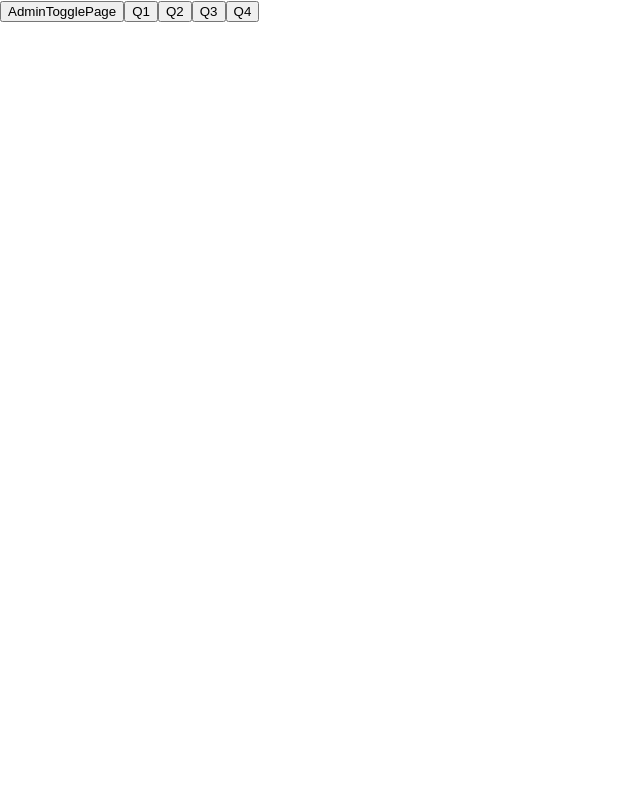
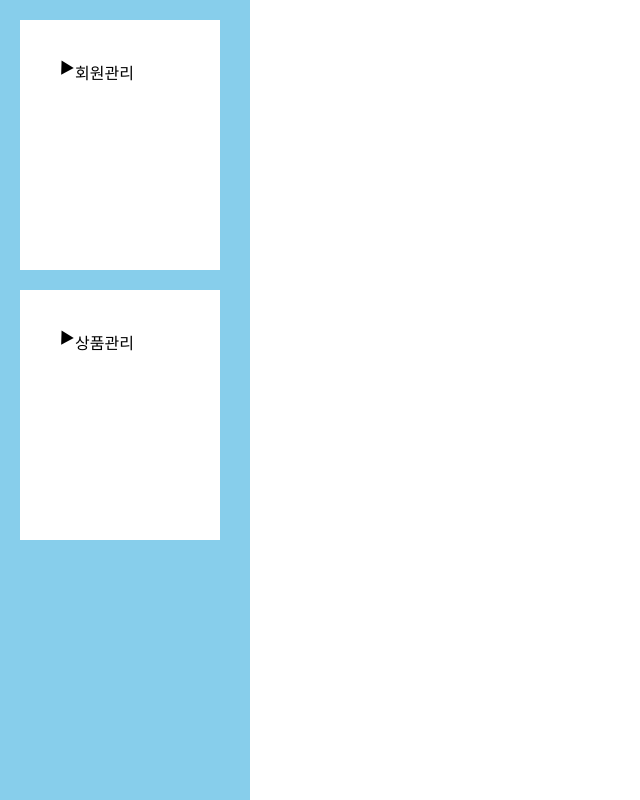
Before and after one commit to mobi-community/mobi-2nd-begginer-1, a React (Create React App) app: page / in a window 1280 px wide. Shown: the whole page, without its empty margins (0-640 px from the left). Built offline with nearby package versions, Linux system fonts and the light colour scheme.

Commit message:
style : css적용

```diff
--- a/src/App.js
+++ b/src/App.js
@@ -1,10 +1,12 @@
 import "./App.css";
 import { RouterProvider } from "react-router-dom";
 import router from "./router/router";
+import { GlobalStyles } from "./style/global";
 
 function App() {
   return (
     <>
+      <GlobalStyles />
       <RouterProvider router={router} />
     </>
   );
--- a/src/AdminTogglePage/components/Filtering.js
+++ b/src/components/Filtering.js
@@ -1,16 +1,3 @@
-/*
-[4] **필터링 옵션 만들기**
-
-- 20개씩 보기, 50개씩 보기 => perPage
-- 이름 순, 마지막 로그인 순, 생년월일 순으로 정렬하기 => sortBy
-- 오름차순 내림차순 정렬하기 => order
-
-단, 모든 조건의 필터링은 반드시 모두 뒤로가기가 지원 되어야합니다.
-**ex)**
-
-**20개씩 → 50개씩 보기, 이름순, 오름차순 → 내림차순(뒤로가기) →  50개씩 보기, 이름순, 오름차순**
-*/
-
 import { useState, useEffect } from "react";
 import { useSearchParams } from "react-router-dom";
 import styled from "styled-components";
@@ -25,15 +12,12 @@ const Filtering = ({ sortedList, setSortedList, userList }) => {
 
   const sortBy = searchParams.get("sortBy") || "name";
   const orderBy = searchParams.get("orderBy") || "ascend";
-
   const currentPage = searchParams.get("page") || 1;
   const perPage = searchParams.get("perPage") || 20;
 
   //데이터 나누기
 
   //현재 페이지에 보이는 콘텐츠 리스트
-  // const userListData = userList.slice(currentFirstIndex, currentLastIndex);
-
   const sliceDataByPerPage = (list) => {
     const currentFirstIndex = (currentPage - 1) * perPage;
     const currentLastIndex = currentPage * perPage;
@@ -43,13 +27,10 @@ const Filtering = ({ sortedList, setSortedList, userList }) => {
 
   useEffect(() => {
     if (sortBy === "name") {
-      console.log("이름 정렬");
       SortByName();
     } else if (sortBy === "recentLogin") {
-      console.log("로그인 정렬");
       sortByLastLoginDate();
     } else {
-      console.log("생일 정렬");
       sortByBirthDate();
     }
   }, [searchParams]);
@@ -76,14 +57,12 @@ const Filtering = ({ sortedList, setSortedList, userList }) => {
         const bDate = new Date(b.lastLoginDate);
         return aDate - bDate;
       });
-      setSortedList(lastLoginDateList);
     } else {
       lastLoginDateList = userList.sort((a, b) => {
         const aDate = new Date(a.lastLoginDate);
         const bDate = new Date(b.lastLoginDate);
         return bDate - aDate;
       });
-      setSortedList(lastLoginDateList);
     }
     const slicedData = sliceDataByPerPage(lastLoginDateList);
     setSortedList(slicedData);
@@ -98,14 +77,12 @@ const Filtering = ({ sortedList, setSortedList, userList }) => {
         const bDate = new Date(b.birthDate);
         return aDate - bDate;
       });
-      setSortedList(birthDateList);
     } else {
       birthDateList = userList.sort((a, b) => {
         const aDate = new Date(a.birthDate);
         const bDate = new Date(b.birthDate);
         return bDate - aDate;
       });
-      setSortedList(birthDateList);
     }
     const slicedData = sliceDataByPerPage(birthDateList);
     setSortedList(slicedData);
@@ -113,19 +90,34 @@ const Filtering = ({ sortedList, setSortedList, userList }) => {
 
   return (
     <S.Wrapper>
-      <select name="perPage" onChange={onChangeValue}>
-        <option value="20">20개씩</option>
-        <option value="50">50개씩</option>
-      </select>
-      <select name="sortBy" onChange={onChangeValue}>
-        <option value="name">이름 순</option>
-        <option value="recentLogin">마지막 로그인 순</option>
-        <option value="birth">생년월일 순</option>
-      </select>
-      <select name="orderBy" onChange={onChangeValue}>
-        <option value="ascend">오름차순</option>
-        <option value="descend">내림차순</option>
-      </select>
+      <S.Text>filter options</S.Text>
+      <S.Select name="perPage" onChange={onChangeValue}>
+        <option value="20" selected={Number(perPage) === 20}>
+          20개씩
+        </option>
+        <option value="50" selected={Number(perPage) === 50}>
+          50개씩
+        </option>
+      </S.Select>
+      <S.Select name="sortBy" onChange={onChangeValue}>
+        <option value="name" selected={sortBy === "name"}>
+          이름 순
+        </option>
+        <option value="recentLogin" selected={sortBy === "recentLogin"}>
+          마지막 로그인 순
+        </option>
+        <option value="birth" selected={sortBy === "birthDate"}>
+          생년월일 순
+        </option>
+      </S.Select>
+      <S.Select name="orderBy" onChange={onChangeValue}>
+        <option value="ascend" selected={orderBy === "ascend"}>
+          오름차순
+        </option>
+        <option value="descend" selected={orderBy === "descend"}>
+          내림차순
+        </option>
+      </S.Select>
     </S.Wrapper>
   );
 };
@@ -133,9 +125,24 @@ const Filtering = ({ sortedList, setSortedList, userList }) => {
 export default Filtering;
 
 const Wrapper = styled.div`
-  width: 500px;
+  width: 100%;
+  display: flex;
+  align-items: center;
+  justify-content: center;
+  margin-top: 40px;
+  gap: 10px;
+`;
+
+const Text = styled.div`
+  font-weight: 600;
+`;
+
+const Select = styled.select`
+  font-size: 15px;
 `;
 
 export const S = {
   Wrapper,
+  Text,
+  Select,
 };
--- a/src/AdminTogglePage/components/Pagination.js
+++ b/src/components/Pagination.js
@@ -16,14 +16,6 @@ const Pagination = ({ totalLength, pagesPerGroup }) => {
 
   const perPage = Number(searchParams.get("perPage")) || 20;
   const page = Number(searchParams.get("page")) || 1;
-
-  //필요한 변수 지정
-  //총 콘텐츠 개수 : totalContentsLength = 200
-  //한 페이지 유저 개수 : contentPerPage = 20
-  //총 페이지 개수 = 마지막 페이지 개수 : lastPage = 10
-  //현재 페이지 : currentPage = 1 ~ 10
-
-  // const contentPerPage = 20;
   const totalPage = totalLength / perPage;
   //:id => 파라미터 => 라우터에 설정이 필요
   //?page=12 => 쿼리스트링 => url에 포함x => 라우터 관련 없음
@@ -38,11 +30,6 @@ const Pagination = ({ totalLength, pagesPerGroup }) => {
   //현재 페이지 그룹 : currentGroup
   //한 그룹당 보여줄 페이지 개수 : pagesPerGroup = 5
   //총 페이지 그룹 개수 : 총 페이지 개수 / 한 그룹당 보여줄 페이지 개수 = 2
-  // const pagesPerGroup = 5;
-  const [currentGroup, setCurrentGroup] = useState(1);
-
-  const lastGroup = Math.ceil(totalPage / pagesPerGroup);
-
   //[1,2,3,4,5] => 1그룹
   //[6,7,8,9,10] => 2그룹
 
@@ -73,7 +60,6 @@ const Pagination = ({ totalLength, pagesPerGroup }) => {
   //페이지 그룹을 바꿔주는 함수 => 현재 페이지가 바뀔 때마다 실행
   useEffect(() => {
     const newCurrentGroup = Math.ceil(currentPage / pagesPerGroup);
-    setCurrentGroup(newCurrentGroup);
     searchParams.set("page", currentPage);
     setSearchParams(searchParams);
   }, [currentPage]);
@@ -87,26 +73,28 @@ const Pagination = ({ totalLength, pagesPerGroup }) => {
     setCurrentPage(pageNumber);
   };
 
+  const Buttons = Array(pagesPerGroup) //5
+    .fill()
+    .map((_, idx) => {
+      const currentGroup = Math.ceil(currentPage / 5);
+      const pageNumber = (currentGroup - 1) * pagesPerGroup + idx + 1;
+      // data가 없으면 얼리 리턴으로 버튼 생성 X
+      if (totalLength > perPage * idx) return pageNumber;
+    });
+
   return (
     <S.Wrapper>
       <S.Button onClick={onMoveStartPage}>≪</S.Button>
       <S.Button onClick={onMovePrevPage}>＜</S.Button>
       {/*버튼들 현재 그룹 => 해당 버튼들만 보여주기*/}
-      {Array(pagesPerGroup) //5
-        .fill()
-        .map((el, idx) => {
-          const pageNumber = (currentGroup - 1) * pagesPerGroup + idx + 1;
-          const isFocus = pageNumber === page;
-
-          // data가 없으면 얼리 리턴으로 버튼 생성 X
-          if (totalLength <= perPage * idx) return;
-
+      {Buttons.map((pageNumber) => {
+        if (!pageNumber) return;
         return (
           <S.Button
             onClick={() => {
               onMoveTargetPage(pageNumber);
             }}
-              isFocus={isFocus}
+            isFocus={pageNumber === page}
           >
             {pageNumber}
           </S.Button>
@@ -122,10 +110,22 @@ export default Pagination;
 const Wrapper = styled.div`
   width: 500px;
   height: 100px;
+  display: flex;
+  align-items: center;
+  justify-content: center;
 `;
 
 const Button = styled.button`
-  background-color: ${({ isFocus }) => (isFocus ? "red" : "white")};
+  background-color: ${({ isFocus }) => (isFocus ? "skyblue" : "white")};
+  width: 30px;
+  height: 30px;
+  font-size: 15px;
+  font-weight: 400;
+  border-radius: 50%;
+
+  :hover {
+    border: 1px solid skyblue;
+  }
 `;
 
 export const S = {
--- a/src/AdminTogglePage/components/UserTable.js
+++ b/src/components/UserTable.js
@@ -2,6 +2,7 @@ import { useSearchParams } from "react-router-dom";
 import OneUser from "./OneUser";
 import Pagination from "./Pagination";
 import { useEffect, useState } from "react";
+import styled from "styled-components";
 
 const UserTable = ({ userList }) => {
   //useSearchParams
@@ -9,7 +10,7 @@ const UserTable = ({ userList }) => {
 
   return (
     <>
-      <table>
+      <S.Table>
         <tr>
           <td>아이디</td>
           <td>이름</td>
@@ -20,9 +21,24 @@ const UserTable = ({ userList }) => {
         {userList.map((user, index) => {
           return <OneUser key={user.id} user={user} />;
         })}
-      </table>
+      </S.Table>
     </>
   );
 };
 
 export default UserTable;
+
+const Table = styled.table`
+  margin-top: 50px;
+
+  tr {
+    border: 1px solid grey;
+    td {
+      padding: 5px;
+    }
+  }
+`;
+
+const S = {
+  Table,
+};
--- /dev/null
+++ b/src/layout/SideMenu.js
@@ -0,0 +1,137 @@
+import styled from "styled-components";
+import { Outlet } from "react-router-dom";
+import { useState } from "react";
+import { ReactComponent as OpenIcon } from "../asset/toggleOpen.svg";
+import { ReactComponent as CloseIcon } from "../asset/toggleClose.svg";
+
+const menuList = [
+  {
+    title: "회원관리",
+    options: [
+      {
+        subTitle: "회원목록",
+      },
+      {
+        subTitle: "회원등록",
+      },
+    ],
+  },
+  {
+    title: "상품관리",
+    options: [
+      {
+        subTitle: "상품목록",
+      },
+      {
+        subTitle: "상품등록",
+      },
+    ],
+  },
+];
+
+const SideMenuLayout = () => {
+  //회원관리
+  const [isToggle, setIsToggle] = useState([false, false]);
+
+  const onIsToggleChange = (index) => {
+    setIsToggle((prev) => {
+      const updatedState = [...prev];
+      updatedState[index] = !prev[index];
+      return updatedState;
+    });
+  };
+
+  return (
+    <S.Wrapper>
+      <S.SideNavWrapper>
+        {menuList.map((menu, index) => {
+          return (
+            <S.ToggleSlide>
+              <S.ToggleIcon>
+                {isToggle[index] ? (
+                  <OpenIcon
+                    onClick={() => {
+                      onIsToggleChange(index);
+                    }}
+                  />
+                ) : (
+                  <CloseIcon
+                    onClick={() => {
+                      onIsToggleChange(index);
+                    }}
+                  />
+                )}
+              </S.ToggleIcon>
+
+              <S.Menu>
+                <S.Text>{menu.title}</S.Text>
+                {isToggle[index] &&
+                  menu.options.map((option) => {
+                    return <S.SubMenu>- {option.subTitle}</S.SubMenu>;
+                  })}
+              </S.Menu>
+            </S.ToggleSlide>
+          );
+        })}
+      </S.SideNavWrapper>
+      <Outlet />
+    </S.Wrapper>
+  );
+};
+
+export default SideMenuLayout;
+
+const Wrapper = styled.div`
+  display: flex;
+`;
+
+const SideNavWrapper = styled.div`
+  width: 250px;
+  height: 100vh;
+  background-color: skyblue;
+  position: fixed;
+`;
+
+const ToggleSlide = styled.div`
+  width: 200px;
+  height: 250px;
+  background-color: #fff;
+  margin: 20px;
+  padding: 40px;
+  font-size: x-large;
+  display: flex;
+`;
+
+const ToggleIcon = styled.div`
+  display: flex;
+  justify-content: start;
+  cursor: pointer;
+`;
+
+const Text = styled.div`
+  font-size: 16px;
+  font-weight: 400;
+`;
+
+const Menu = styled.div`
+  display: flex;
+  flex-direction: column;
+`;
+
+const SubMenu = styled.div`
+  /* width: 150px;
+  height: 150px; */
+  /* color: gray; */
+  font-size: 14px;
+  cursor: pointer;
+`;
+
+const S = {
+  Wrapper,
+  SideNavWrapper,
+  ToggleSlide,
+  ToggleIcon,
+  Text,
+  Menu,
+  SubMenu,
+};
--- a/src/AdminTogglePage/index.js
+++ b/src/page/AdminTogglePage.js
@@ -1,24 +1,19 @@
-import UserTable from "./components/UserTable";
+import UserTable from "../components/UserTable";
 import { userData } from "../data/user";
-import Pagination from "./components/Pagination";
-import Filtering from "./components/Filtering";
+import Pagination from "../components/Pagination";
+import Filtering from "../components/Filtering";
 import { useSearchParams } from "react-router-dom";
 import { useState, useEffect } from "react";
+import styled from "styled-components";
+
 const AdminTogglePage = () => {
   const userList = userData(200);
   const totalLength = userList.length;
   // 페이지네이션 버튼 그룹당 페이지 수
   const pagesPerGroup = 5;
   const [sortedList, setSortedList] = useState(userList);
-
-  //sortBy
-
-  //데이터를 가공 => userTable props로 전달
-  //필터링된 기준으로 데이터 정렬, 자르기
-  // 이름 순, 마지막 로그인 순, 생년월일 순, 오름차순 내림차순
-
   return (
-    <>
+    <S.Wrapper>
       <Filtering
         sortedList={sortedList}
         setSortedList={setSortedList}
@@ -26,8 +21,20 @@ const AdminTogglePage = () => {
       />
       <UserTable userList={sortedList} />
       <Pagination totalLength={totalLength} pagesPerGroup={pagesPerGroup} />
-    </>
+    </S.Wrapper>
   );
 };
 
 export default AdminTogglePage;
+
+const Wrapper = styled.div`
+  margin-left: 250px;
+  width: calc(100% - 250px);
+  display: flex;
+  align-items: center;
+  flex-direction: column;
+`;
+
+export const S = {
+  Wrapper,
+};
--- /dev/null
+++ b/src/style/global.js
@@ -0,0 +1,6 @@
+import { createGlobalStyle } from "styled-components";
+import resetStyle from "./reset";
+
+export const GlobalStyles = createGlobalStyle`
+  ${resetStyle};
+`;
--- /dev/null
+++ b/src/style/reset.js
@@ -0,0 +1,76 @@
+import { css } from "styled-components";
+
+const resetStyle = css`
+  * {
+    margin: 0;
+    padding: 0;
+    font-family: Pretendard;
+  }
+
+  body {
+    -webkit-user-select: none;
+    -moz-user-select: none;
+    -ms-user-select: none;
+    user-select: none;
+  }
+
+  body::-webkit-scrollbar {
+    display: none;
+  }
+
+  input {
+    box-shadow: none;
+    outline: none;
+    border: none;
+  }
+
+  textarea {
+    box-shadow: none;
+    outline: none;
+    border: none;
+    resize: none;
+  }
+
+  *,
+  :after,
+  :before {
+    box-sizing: border-box;
+    flex-shrink: 0;
+  }
+
+  :root {
+    cursor: default;
+  }
+
+  img,
+  picture,
+  video,
+  svg {
+    display: block;
+    max-width: 100%;
+  }
+
+  button {
+    background: none;
+    border: 0;
+    cursor: pointer;
+  }
+
+  a {
+    text-decoration: none;
+  }
+
+  table {
+    border-collapse: collapse;
+    border-spacing: 0;
+  }
+
+  ol,
+  ul {
+    list-style: none;
+    margin: 0;
+    padding: 0;
+  }
+`;
+
+export default resetStyle;
```
Also changed, not shown: src/router/router.js (+9 -6 lines), src/style/common.js (added, +7 -0 lines), src/asset/toggleClose.svg (added), src/asset/toggleOpen.svg (added), src/components/OneUser.js (renamed from src/AdminTogglePage/components/OneUser.js), src/data/menu.js (added). Lines whose indentation alone changed are shown as unchanged.
